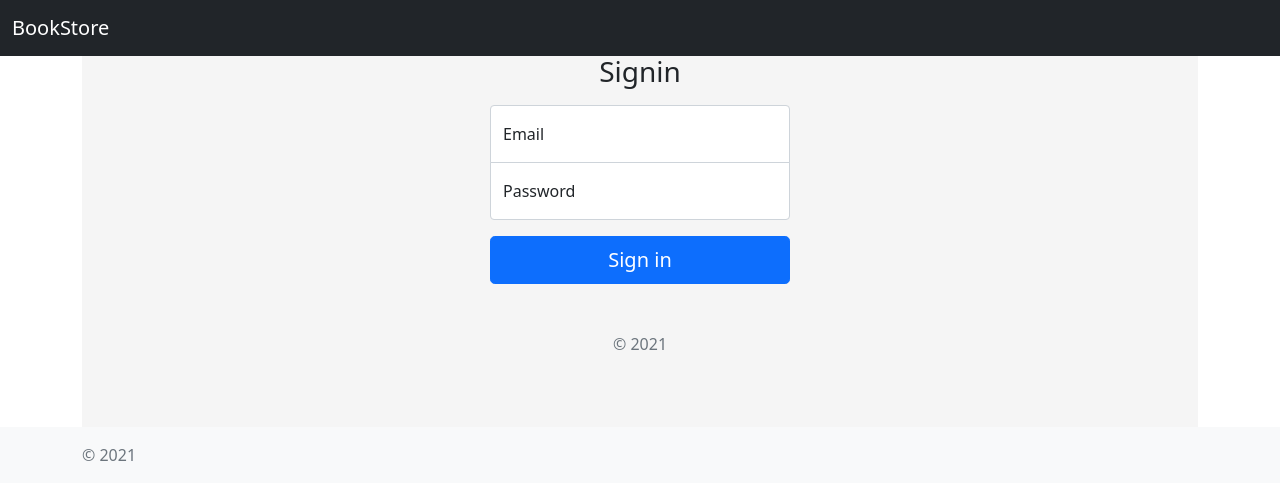
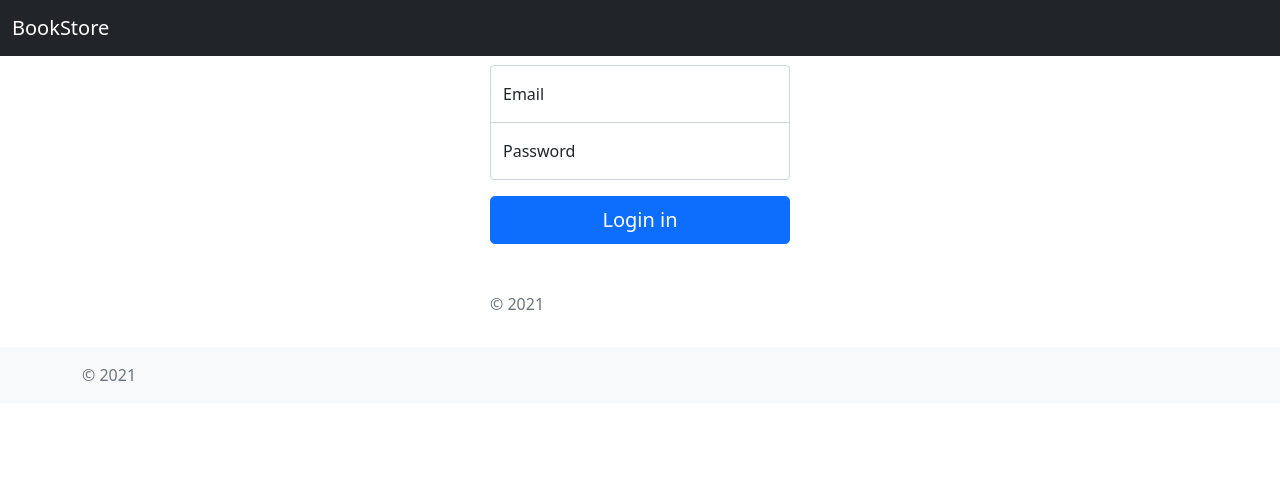
Before and after one commit to thinhnnd/book-store, an Angular app in the folder client/: page /login in a window 1280 px wide. Shown: the top 500 px of the page. Built offline with nearby package versions, Linux system fonts and the light colour scheme.

Commit message:
feat: add form builder for login

```diff
--- a/client/src/app/app.module.ts
+++ b/client/src/app/app.module.ts
@@ -8,6 +8,7 @@ import { HomeComponent } from './home/home.component';
 import { ContactUsComponent } from './contact-us/contact-us.component';
 import { LoginComponent } from './login/login.component';
 import { SecondaryLayoutComponent } from './secondary-layout/seconday-layout.component';
+import { ReactiveFormsModule } from '@angular/forms';
 
 @NgModule({
   declarations: [
@@ -18,7 +19,7 @@ import { SecondaryLayoutComponent } from './secondary-layout/seconday-layout.com
     ContactUsComponent,
     LoginComponent,
   ],
-  imports: [BrowserModule, AppRoutingModule],
+  imports: [BrowserModule, AppRoutingModule, ReactiveFormsModule],
   providers: [],
   bootstrap: [AppComponent],
 })
--- a/client/src/app/login/login.component.html
+++ b/client/src/app/login/login.component.html
@@ -1,29 +1,17 @@
-<!doctype html>
-<html lang="en">
-
-<head>
-    <title>Signin</title>
-    <link href="https://cdn.jsdelivr.net/npm/bootstrap@5.0.2/dist/css/bootstrap.min.css" rel="stylesheet">
-</head>
-
-<body class="text-center">
 <main class="form-signin">
-        <form>
+    <form [formGroup]="loginForm" (ngSubmit)="onLogin()">
         <h1 class="h3 mb-3 fw-normal">Signin</h1>
         <div class="form-floating">
-                <input type="email" class="form-control" id="floatingInput" placeholder="name@example.com">
-                <label for="floatingInput">Email</label>
+            <input type="email" class="form-control" id="email" placeholder="name@example.com">
+            <label for="email">Email</label>
         </div>
         <div class="form-floating">
-                <input type="password" class="form-control" id="floatingPassword" placeholder="Password">
-                <label for="floatingPassword">Password</label>
+            <input type="password" class="form-control" id="password" placeholder="Password">
+            <label for="password">Password</label>
         </div>
         <div class="mb-3">
         </div>
-            <button class="w-100 btn btn-lg btn-primary" type="submit">Sign in</button>
+        <button class="w-100 btn btn-lg btn-primary" type="submit">Login in</button>
         <p class="mt-5 mb-3 text-muted">&copy; 2021</p>
     </form>
 </main>
-</body>
-
-</html>
--- a/client/src/app/login/login.component.ts
+++ b/client/src/app/login/login.component.ts
@@ -1,15 +1,27 @@
 import { Component, OnInit } from '@angular/core';
-
+import { FormBuilder, FormGroup } from '@angular/forms';
 @Component({
   selector: 'app-login',
   templateUrl: './login.component.html',
-  styleUrls: ['./login.component.css']
+  styleUrls: ['./login.component.css'],
 })
 export class LoginComponent implements OnInit {
+  username: string;
+  password: string;
+  loginForm: FormGroup;
 
-  constructor() { }
-
-  ngOnInit(): void {
+  constructor(private formBuilder: FormBuilder) {
+    this.username = '';
+    this.password = '';
+    this.loginForm = this.formBuilder.group({
+      email: '',
+      password: '',
+    });
   }
 
+  ngOnInit(): void {}
+
+  onLogin() {
+    console.log(this.loginForm);
+  }
 }
```
Lines whose indentation alone changed are shown as unchanged.
